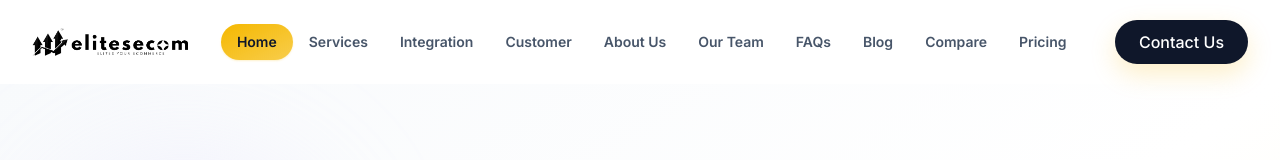
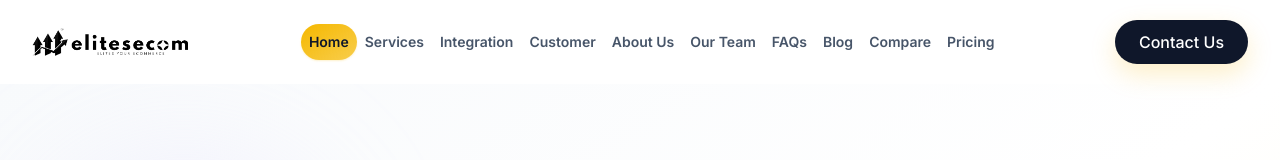
Before and after one commit to buissmaster/elitesecom-static-websites, a React (Vite) app: page / in a window 1280 px wide. Shown: the top 160 px of the page. Built offline with nearby package versions, Linux system fonts and the light colour scheme.

Commit message:
adjust nav layout
Downgrade @prerenderer/renderer-puppeteer from 1.2.4 to 1.2.2. Update Navigation component styling: increase max-width values, adjust padding, and add text-center alignment to navigation links for improved layout.

```diff
--- a/package.json
+++ b/package.json
@@ -65,7 +65,7 @@
   },
   "devDependencies": {
     "@eslint/js": "^9.39.1",
-    "@prerenderer/renderer-puppeteer": "^1.2.4",
+    "@prerenderer/renderer-puppeteer": "^1.2.2",
     "@types/node": "^24.10.1",
     "@types/react": "^19.2.5",
     "@types/react-dom": "^19.2.3",
--- a/src/components/Navigation.tsx
+++ b/src/components/Navigation.tsx
@@ -55,13 +55,13 @@ export function Navigation({ currentPage, onNavigate }: NavigationProps) {
           aria-label="Main navigation"
           className={`w-full pointer-events-auto transition-all duration-500 backdrop-blur-[18px] ${
             isScrolled
-              ? "max-w-[1150px] shadow-[0_8px_32px_rgba(0,0,0,0.06)] rounded-[40px] px-2 py-2"
+              ? "max-w-[1200px] shadow-[0_8px_32px_rgba(0,0,0,0.06)] rounded-[40px] px-0 py-2"
               : "max-w-full shadow-none rounded-none px-4 py-3 lg:py-5"
           }`}
         >
           <div
             className={`mx-auto flex items-center justify-between transition-all duration-500 ${
-              isScrolled ? "px-4 lg:px-6 max-w-full" : "max-w-[1280px] px-4"
+              isScrolled ? "px-4 lg:px-6 max-w-full" : "max-w-[1300px] px-4"
             }`}
           >
             {/* Logo */}
@@ -100,7 +100,7 @@ export function Navigation({ currentPage, onNavigate }: NavigationProps) {
                       page={link.page}
                       onNavigate={handleNavClick}
                       onMouseEnter={() => setHoveredPage(link.page)}
-                      className={`relative px-4 py-2 text-sm font-semibold rounded-full transition-colors duration-300 active:scale-95 outline-none ${
+                      className={`relative px-2 py-2 text-center text-sm font-semibold rounded-full transition-colors duration-300 active:scale-95 outline-none ${
                         hasPill
                           ? "text-slate-900"
                           : "text-slate-600 hover:text-slate-900"
```
Also changed, not shown: 1 other file (tests, documents, lock files or other folders).
